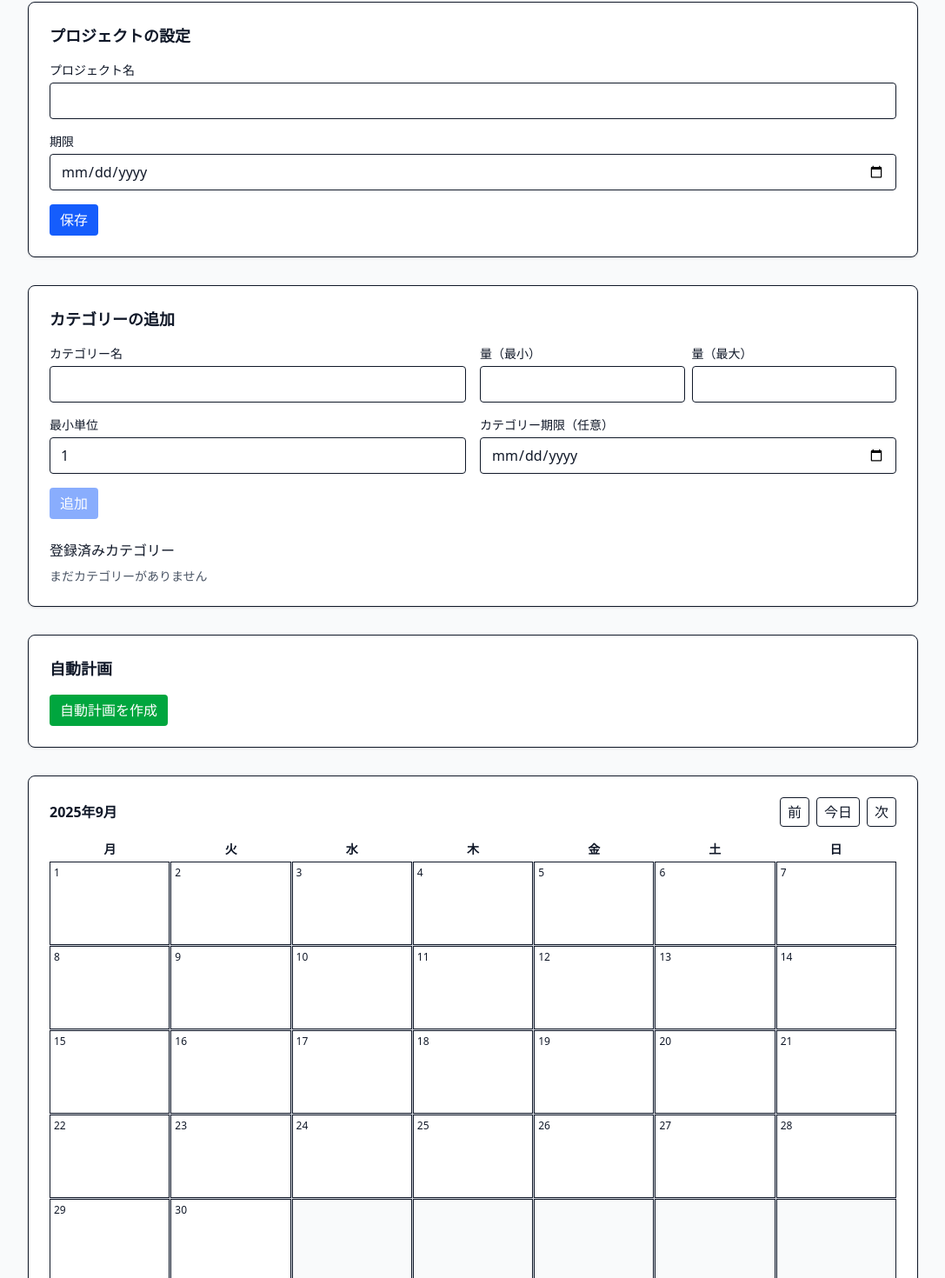
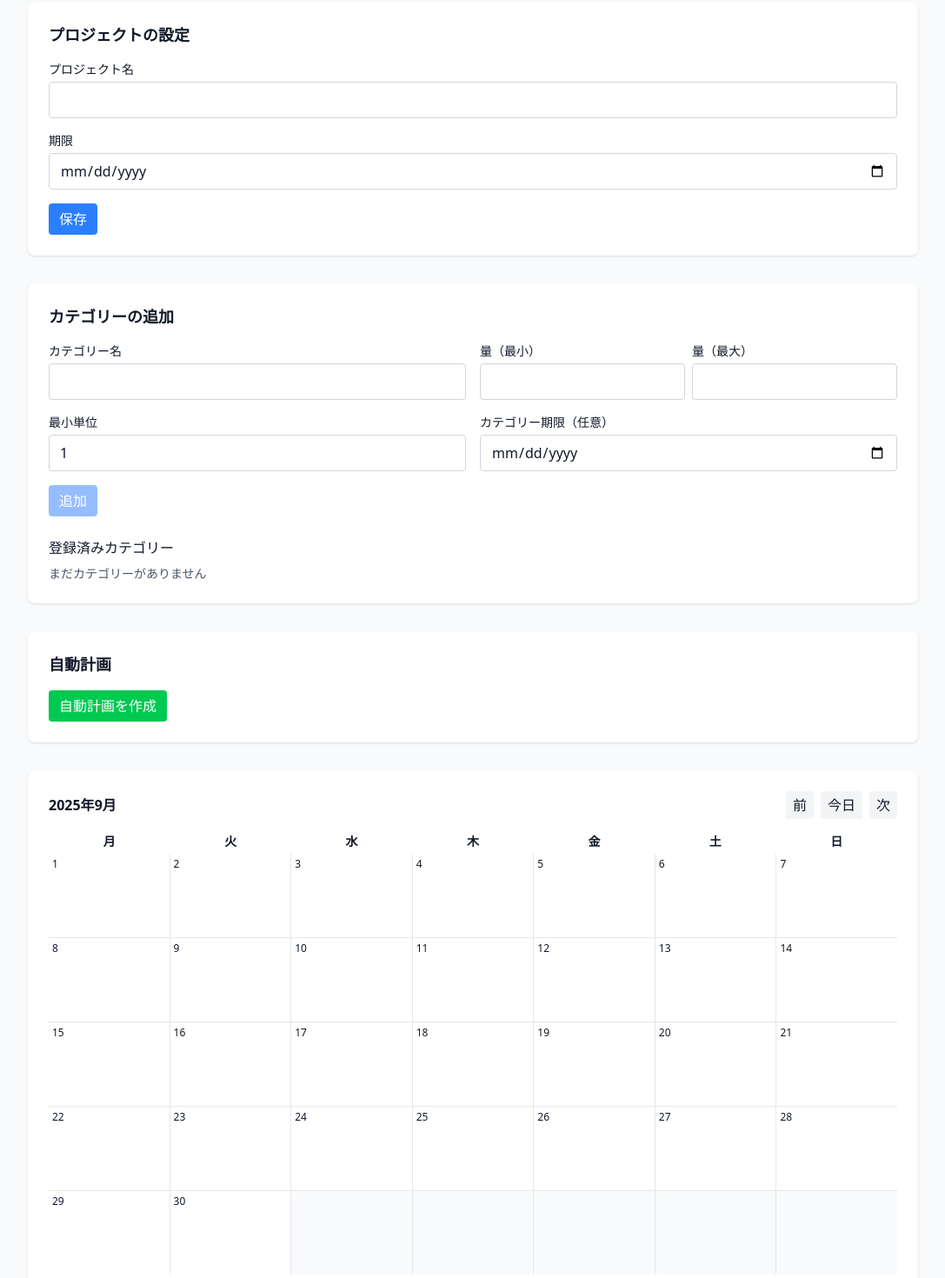
Before and after one commit to chocolat0w0/goal-steps-ai, a React (Vite) app: page / in a window 1280 px wide. Shown: the part 130-1600 px from the top of the page at 87% size, without its empty margins (96-1183 px from the left). Built offline with nearby package versions, Linux system fonts and the light colour scheme.

Commit message:
style: soften UI colors and remove borders (#14)

```diff
--- a/src/components/AutoPlanButton.tsx
+++ b/src/components/AutoPlanButton.tsx
@@ -13,12 +13,12 @@ const AutoPlanButton: FC<Props> = ({ onPlan }) => {
   };
 
   return (
-    <section className="rounded-lg border bg-white p-6 shadow-sm mt-8" aria-label="自動計画">
+    <section className="rounded-lg bg-white p-6 shadow-sm mt-8" aria-label="自動計画">
       <h2 className="text-lg font-semibold mb-4">自動計画</h2>
       <button
         type="button"
         onClick={handleClick}
-        className="rounded bg-green-600 px-3 py-1.5 text-white hover:bg-green-700"
+        className="rounded bg-green-500 px-3 py-1.5 text-white hover:bg-green-600"
       >
         自動計画を作成
       </button>
--- a/src/components/CalendarView.tsx
+++ b/src/components/CalendarView.tsx
@@ -51,7 +51,7 @@ const CalendarView: FC<Props> = ({ tasks, categories, initialDate, onToggleTask
   const cells: ReactElement[] = [];
   for (let i = 0; i < startOffset; i++) {
     cells.push(
-      <div key={`pre-${i}`} role="gridcell" className="h-24 border bg-gray-50" aria-hidden="true" />,
+      <div key={`pre-${i}`} role="gridcell" className="h-24 bg-gray-50" aria-hidden="true" />,
     );
   }
 
@@ -63,7 +63,7 @@ const CalendarView: FC<Props> = ({ tasks, categories, initialDate, onToggleTask
         key={dateStr}
         role="gridcell"
         aria-label={dateStr}
-        className="h-24 border p-1 overflow-y-auto bg-white"
+        className="h-24 p-1 overflow-y-auto bg-white"
       >
         <div className="text-xs">{day}</div>
         {ts.map((t) => (
@@ -93,24 +93,24 @@ const CalendarView: FC<Props> = ({ tasks, categories, initialDate, onToggleTask
   const endOffset = (7 - (totalCells % 7)) % 7;
   for (let i = 0; i < endOffset; i++) {
     cells.push(
-      <div key={`post-${i}`} role="gridcell" className="h-24 border bg-gray-50" aria-hidden="true" />,
+      <div key={`post-${i}`} role="gridcell" className="h-24 bg-gray-50" aria-hidden="true" />,
     );
   }
 
   return (
-    <section className="rounded-lg border bg-white p-6 shadow-sm mt-8" aria-label="カレンダービュー">
+    <section className="rounded-lg bg-white p-6 shadow-sm mt-8" aria-label="カレンダービュー">
       <div className="mb-4 flex items-center justify-between">
         <div className="font-semibold">
           {year}年{month + 1}月
         </div>
         <div className="space-x-2">
-          <button type="button" onClick={prevMonth} aria-label="前の月" className="px-2 py-1 border rounded">
+          <button type="button" onClick={prevMonth} aria-label="前の月" className="rounded bg-gray-100 px-2 py-1 hover:bg-gray-200">
             前
           </button>
-          <button type="button" onClick={goToday} aria-label="今日" className="px-2 py-1 border rounded">
+          <button type="button" onClick={goToday} aria-label="今日" className="rounded bg-gray-100 px-2 py-1 hover:bg-gray-200">
             今日
           </button>
-          <button type="button" onClick={nextMonth} aria-label="次の月" className="px-2 py-1 border rounded">
+          <button type="button" onClick={nextMonth} aria-label="次の月" className="rounded bg-gray-100 px-2 py-1 hover:bg-gray-200">
             次
           </button>
         </div>
@@ -122,7 +122,7 @@ const CalendarView: FC<Props> = ({ tasks, categories, initialDate, onToggleTask
           </div>
         ))}
       </div>
-      <div role="grid" className="grid grid-cols-7 gap-px bg-gray-300">
+      <div role="grid" className="grid grid-cols-7 gap-px bg-gray-200">
         {cells}
       </div>
     </section>
--- a/src/components/CategoryManager.tsx
+++ b/src/components/CategoryManager.tsx
@@ -120,7 +120,7 @@ const CategoryManager: FC<Props> = ({ categories, onAdd, onUpdate, onDelete }) =
   };
 
   return (
-    <section className="rounded-lg border bg-white p-6 shadow-sm mt-8" aria-label="カテゴリー管理">
+    <section className="rounded-lg bg-white p-6 shadow-sm mt-8" aria-label="カテゴリー管理">
       <h2 className="text-lg font-semibold mb-4">{editingId ? 'カテゴリーの編集' : 'カテゴリーの追加'}</h2>
       <form onSubmit={handleSubmit} className="grid gap-4 md:grid-cols-2" aria-label="カテゴリー作成フォーム">
         <div>
@@ -128,7 +128,7 @@ const CategoryManager: FC<Props> = ({ categories, onAdd, onUpdate, onDelete }) =
           <input
             id="cat-name"
             type="text"
-            className={`mt-1 w-full rounded border px-3 py-2 ${((touched.name || submitted) && errors.name) ? 'border-red-500' : ''}`}
+            className={`mt-1 w-full rounded border border-gray-300 px-3 py-2 ${((touched.name || submitted) && errors.name) ? 'border-red-500' : ''}`}
             value={name}
             onChange={(e) => setName(e.target.value)}
             onBlur={() => markTouched('name')}
@@ -148,7 +148,7 @@ const CategoryManager: FC<Props> = ({ categories, onAdd, onUpdate, onDelete }) =
               type="number"
               min={1}
               step={1}
-              className={`mt-1 w-full rounded border px-3 py-2 ${((touched.min || submitted) && errors.minAmount) ? 'border-red-500' : ''}`}
+              className={`mt-1 w-full rounded border border-gray-300 px-3 py-2 ${((touched.min || submitted) && errors.minAmount) ? 'border-red-500' : ''}`}
               value={minAmount}
               onChange={(e) => setMinAmount(e.target.value === '' ? '' : Number(e.target.value))}
               onBlur={() => markTouched('min')}
@@ -167,7 +167,7 @@ const CategoryManager: FC<Props> = ({ categories, onAdd, onUpdate, onDelete }) =
               type="number"
               min={1}
               step={1}
-              className={`mt-1 w-full rounded border px-3 py-2 ${((touched.max || submitted) && errors.maxAmount) ? 'border-red-500' : ''}`}
+              className={`mt-1 w-full rounded border border-gray-300 px-3 py-2 ${((touched.max || submitted) && errors.maxAmount) ? 'border-red-500' : ''}`}
               value={maxAmount}
               onChange={(e) => setMaxAmount(e.target.value === '' ? '' : Number(e.target.value))}
               onBlur={() => markTouched('max')}
@@ -187,7 +187,7 @@ const CategoryManager: FC<Props> = ({ categories, onAdd, onUpdate, onDelete }) =
             type="number"
             min={1}
             step={1}
-            className={`mt-1 w-full rounded border px-3 py-2 ${((touched.unit || submitted) && errors.minUnit) ? 'border-red-500' : ''}`}
+            className={`mt-1 w-full rounded border border-gray-300 px-3 py-2 ${((touched.unit || submitted) && errors.minUnit) ? 'border-red-500' : ''}`}
             value={minUnit}
             onChange={(e) => setMinUnit(e.target.value === '' ? '' : Number(e.target.value))}
             onBlur={() => markTouched('unit')}
@@ -204,7 +204,7 @@ const CategoryManager: FC<Props> = ({ categories, onAdd, onUpdate, onDelete }) =
           <input
             id="cat-deadline"
             type="date"
-            className={`mt-1 w-full rounded border px-3 py-2 ${((touched.deadline || submitted) && errors.deadline) ? 'border-red-500' : ''}`}
+            className={`mt-1 w-full rounded border border-gray-300 px-3 py-2 ${((touched.deadline || submitted) && errors.deadline) ? 'border-red-500' : ''}`}
             value={deadline}
             onChange={(e) => setDeadline(e.target.value)}
             onBlur={() => markTouched('deadline')}
@@ -219,7 +219,7 @@ const CategoryManager: FC<Props> = ({ categories, onAdd, onUpdate, onDelete }) =
         <div className="md:col-span-2 flex gap-2">
           <button
             type="submit"
-            className="rounded bg-blue-600 px-3 py-1.5 text-white hover:bg-blue-700 disabled:opacity-50"
+            className="rounded bg-blue-500 px-3 py-1.5 text-white hover:bg-blue-600 disabled:opacity-50"
             disabled={!valid}
           >
             {editingId ? '更新' : '追加'}
@@ -227,7 +227,7 @@ const CategoryManager: FC<Props> = ({ categories, onAdd, onUpdate, onDelete }) =
           {editingId && (
             <button
               type="button"
-              className="rounded border px-3 py-1.5"
+              className="rounded bg-gray-100 px-3 py-1.5 hover:bg-gray-200"
               onClick={resetForm}
             >
               キャンセル
@@ -241,7 +241,7 @@ const CategoryManager: FC<Props> = ({ categories, onAdd, onUpdate, onDelete }) =
         {categories.length === 0 ? (
           <p className="text-sm text-gray-600">まだカテゴリーがありません</p>
         ) : (
-          <ul className="divide-y rounded border">
+          <ul className="divide-y divide-gray-200 rounded bg-gray-50">
             {categories.map((c) => (
               <li key={c.id} className="p-3 flex items-center justify-between">
                 <div>
@@ -254,14 +254,14 @@ const CategoryManager: FC<Props> = ({ categories, onAdd, onUpdate, onDelete }) =
                 <div className="flex gap-2">
                   <button
                     type="button"
-                    className="rounded border px-2 py-1 text-sm"
+                    className="rounded bg-gray-100 px-2 py-1 text-sm hover:bg-gray-200"
                     onClick={() => startEdit(c)}
                   >
                     編集
                   </button>
                   <button
                     type="button"
-                    className="rounded border px-2 py-1 text-sm text-red-600"
+                    className="rounded bg-red-50 px-2 py-1 text-sm text-red-700 hover:bg-red-100"
                     onClick={() => onDelete(c.id)}
                   >
                     削除
--- a/src/components/ProjectSettingsForm.tsx
+++ b/src/components/ProjectSettingsForm.tsx
@@ -34,7 +34,7 @@ const ProjectSettingsForm: FC = () => {
   };
 
   return (
-    <section className="rounded-lg border bg-white p-6 shadow-sm">
+    <section className="rounded-lg bg-white p-6 shadow-sm">
       <h2 className="text-lg font-semibold mb-4">プロジェクトの設定</h2>
       <form onSubmit={handleSubmit} className="space-y-4">
         <div>
@@ -44,7 +44,7 @@ const ProjectSettingsForm: FC = () => {
           <input
             id="project-name"
             type="text"
-            className="mt-1 w-full rounded border px-3 py-2"
+            className="mt-1 w-full rounded border border-gray-300 px-3 py-2"
             value={name}
             onChange={(e) => setName(e.target.value)}
             required
@@ -57,7 +57,7 @@ const ProjectSettingsForm: FC = () => {
           <input
             id="project-deadline"
             type="date"
-            className="mt-1 w-full rounded border px-3 py-2"
+            className="mt-1 w-full rounded border border-gray-300 px-3 py-2"
             value={deadline}
             onChange={(e) => setDeadline(e.target.value)}
             required
@@ -65,7 +65,7 @@ const ProjectSettingsForm: FC = () => {
         </div>
         <button
           type="submit"
-          className="rounded bg-blue-600 px-3 py-1.5 text-white hover:bg-blue-700"
+          className="rounded bg-blue-500 px-3 py-1.5 text-white hover:bg-blue-600"
         >
           保存
         </button>
--- a/src/pages/PlannerPage.tsx
+++ b/src/pages/PlannerPage.tsx
@@ -70,7 +70,7 @@ const PlannerPage: FC = () => {
   const progress = tasks.length ? Math.round((completed / tasks.length) * 100) : 0;
 
   return (
-    <div className="min-h-screen p-6 md:p-10">
+    <div className="min-h-screen bg-gray-50 p-6 md:p-10">
       <header className="mx-auto max-w-5xl">
         <h1 className="text-2xl md:text-3xl font-bold">goal-steps</h1>
         <p className="text-sm text-gray-600 mt-1">目標達成のためのタスク管理を補助するアプリ</p>
@@ -85,7 +85,7 @@ const PlannerPage: FC = () => {
         />
         <AutoPlanButton onPlan={handlePlan} />
         {tasks.length > 0 && (
-          <section className="rounded-lg border bg-white p-6 shadow-sm mt-8" aria-label="進捗">
+          <section className="rounded-lg bg-white p-6 shadow-sm mt-8" aria-label="進捗">
             <p>進捗率: {progress}%</p>
           </section>
         )}
```
